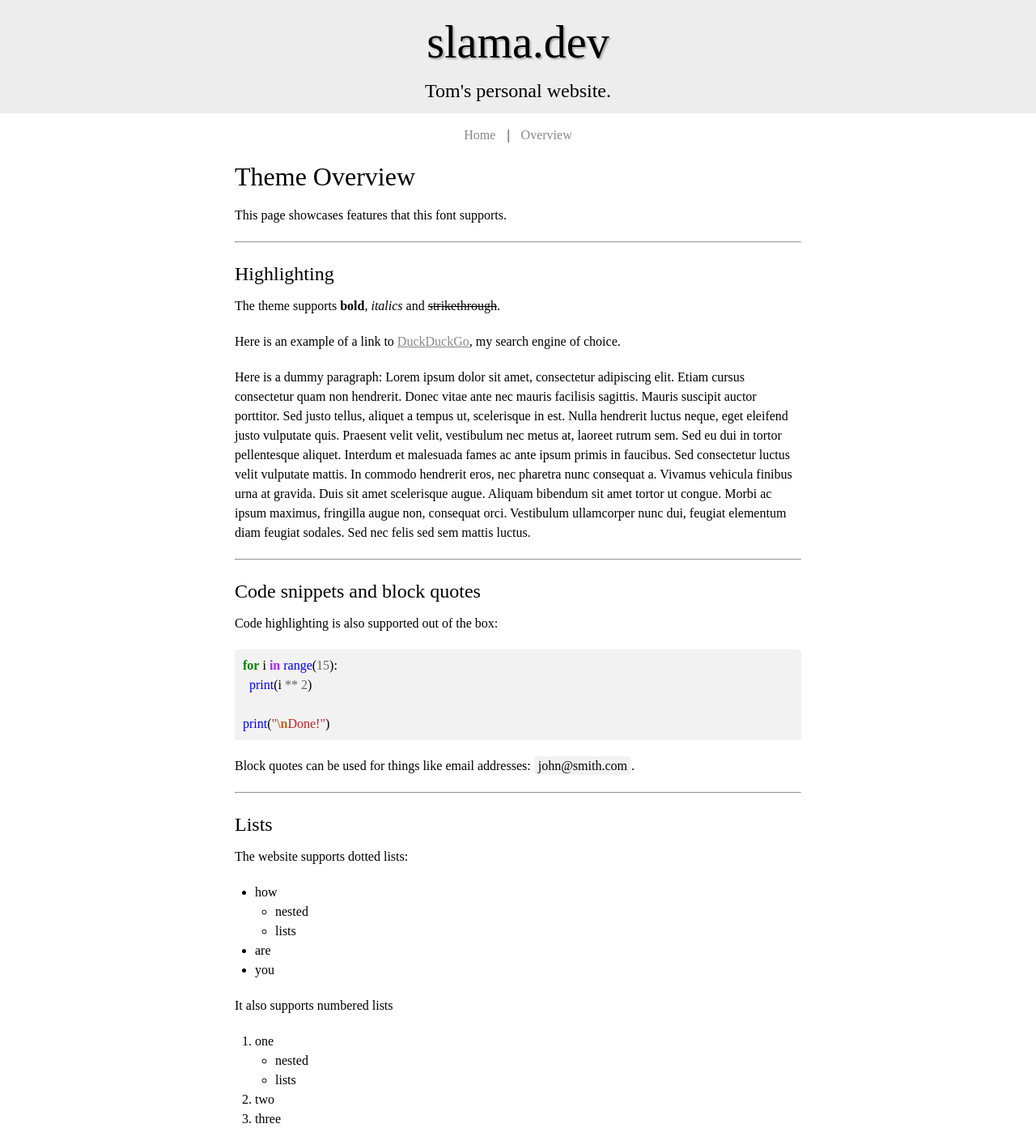
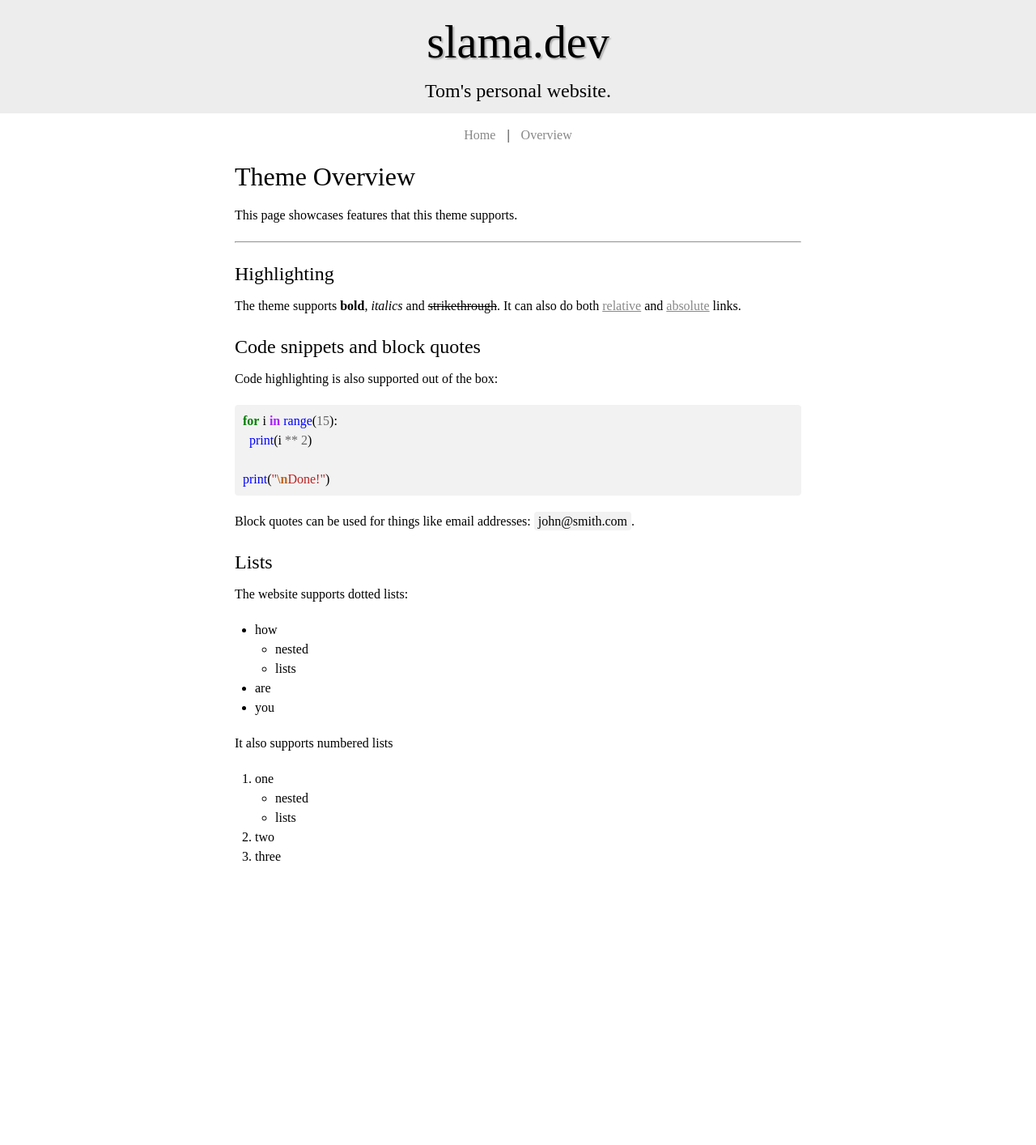
Before and after one commit to xiaoxiae/slama.dev, a Jekyll site: the page built from overview.md, in a window 1280 px wide. Shown: the whole page at 81% size. Built offline with Jekyll 4.4.1, drawn with Linux system fonts in a browser that asks for light colours; some web fonts are replaced; after the commit the page ends 1090 px from its top, so only the background shows below that.

Commit message:
update overview.md

````diff
--- a/overview.md
+++ b/overview.md
@@ -5,19 +5,13 @@ permalink: /overview/
 ---
 
 # Theme Overview
-This page showcases features that this font supports.
+This page showcases features that this theme supports.
 
 ---
 
 ## Highlighting
 
-The theme supports **bold**, _italics_ and ~~strikethrough~~.
-
-Here is an example of a link to [DuckDuckGo](https://www.duck.com/), my search engine of choice.
-
-Here is a dummy paragraph: Lorem ipsum dolor sit amet, consectetur adipiscing elit. Etiam cursus consectetur quam non hendrerit. Donec vitae ante nec mauris facilisis sagittis. Mauris suscipit auctor porttitor. Sed justo tellus, aliquet a tempus ut, scelerisque in est. Nulla hendrerit luctus neque, eget eleifend justo vulputate quis. Praesent velit velit, vestibulum nec metus at, laoreet rutrum sem. Sed eu dui in tortor pellentesque aliquet. Interdum et malesuada fames ac ante ipsum primis in faucibus. Sed consectetur luctus velit vulputate mattis. In commodo hendrerit eros, nec pharetra nunc consequat a. Vivamus vehicula finibus urna at gravida. Duis sit amet scelerisque augue. Aliquam bibendum sit amet tortor ut congue. Morbi ac ipsum maximus, fringilla augue non, consequat orci. Vestibulum ullamcorper nunc dui, feugiat elementum diam feugiat sodales. Sed nec felis sed sem mattis luctus.
-
----
+The theme supports **bold**, _italics_ and ~~strikethrough~~. It can also do both [relative](/) and [absolute](https://www.duck.com/) links.
 
 ## Code snippets and block quotes
 
@@ -31,8 +25,6 @@ print("\nDone!")
 ```
 
 Block quotes can be used for things like email addresses: `john@smith.com`.
-
----
 
 ## Lists
 The website supports dotted lists:
````
